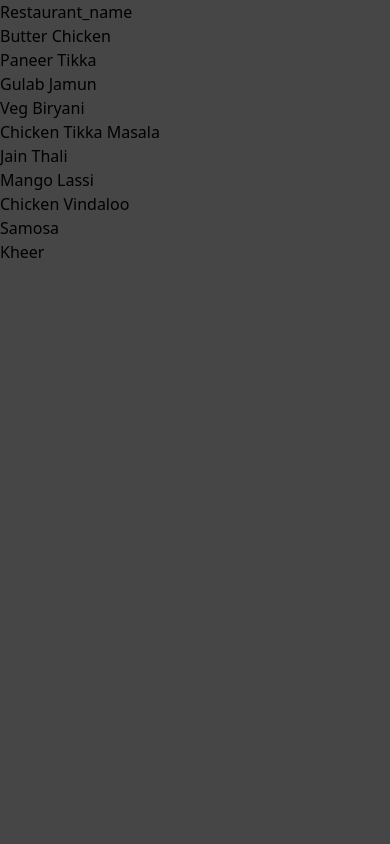
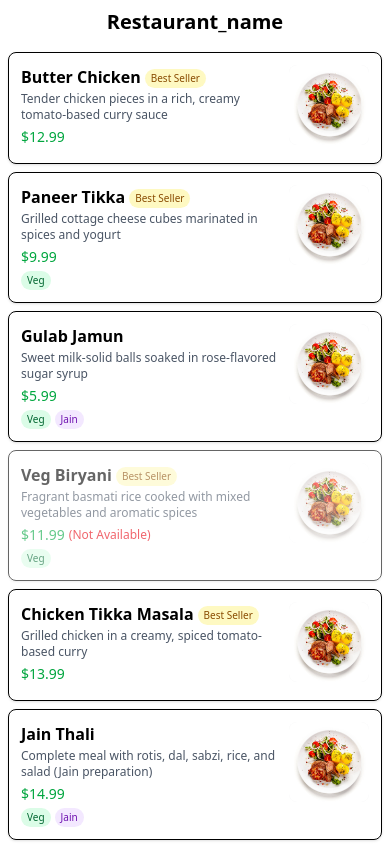
Before and after one commit to Saaaaaad3/Plattera, a Next.js app in the folder plattera-ui/: page /restaurants/menu in a window 390 px wide. Shown: the top 844 px of the page. Built offline with nearby package versions, Linux system fonts and the light colour scheme.

Commit message:
Working Responsive Basic Menu Page

```diff
--- a/plattera-ui/src/app/globals.css
+++ b/plattera-ui/src/app/globals.css
@@ -1,7 +1,6 @@
 @import "tailwindcss";
 
 body {
-  background-color: rgb(70, 70, 70);
   color: rgb(var(--forground-rgb));
   padding: 1 rem;
 }
--- a/plattera-ui/src/app/restaurants/menu/page.tsx
+++ b/plattera-ui/src/app/restaurants/menu/page.tsx
@@ -1,6 +1,7 @@
-import React from "react";
+import React, { memo, Suspense } from "react";
+import Image from "next/image";
 
-const Menu = async () => {
+// Move to types/menu.ts in a real application
 interface MenuItem {
   itemId: number;
   itemName: string;
@@ -15,7 +16,119 @@ const Menu = async () => {
   itemBestSeller: boolean;
   itemIsVeg: boolean;
   itemIsJain: boolean;
+  itemImage?: string; // Optional image URL
 }
+
+// Loading skeleton for menu items
+const MenuItemSkeleton = () => (
+  <li className="flex justify-between items-start gap-2 sm:gap-3 md:gap-4 p-3 sm:p-4 border rounded-lg animate-pulse">
+    <div className="flex-1 min-w-0 space-y-2 sm:space-y-3">
+      <div className="h-5 sm:h-6 bg-gray-200 rounded w-3/4"></div>
+      <div className="space-y-1 sm:space-y-2">
+        <div className="h-3 sm:h-4 bg-gray-200 rounded"></div>
+        <div className="h-3 sm:h-4 bg-gray-200 rounded w-5/6"></div>
+      </div>
+      <div className="h-4 sm:h-5 bg-gray-200 rounded w-1/4"></div>
+    </div>
+    <div className="flex-shrink-0 w-[80px] h-[80px] sm:w-[100px] sm:h-[100px] md:w-[120px] md:h-[120px] bg-gray-200 rounded-lg"></div>
+  </li>
+);
+
+// Optimized image component with fallback
+const MenuItemImage = memo(
+  ({ name, imageUrl }: { name: string; imageUrl?: string }) => {
+    return (
+      <div className="flex-shrink-0 w-[80px] h-[80px] sm:w-[100px] sm:h-[100px] md:w-[120px] md:h-[120px] rounded-lg overflow-hidden relative bg-gray-100">
+        <Image
+          src={imageUrl || "/DummyDishImage.jpg"}
+          alt={name}
+          fill
+          sizes="(max-width: 640px) 80px, (max-width: 768px) 100px, 120px"
+          className="object-cover"
+          loading="lazy"
+          priority={false}
+        />
+      </div>
+    );
+  }
+);
+
+MenuItemImage.displayName = "MenuItemImage";
+
+// Memoized MenuItem component with error boundary
+const MenuItemCard = memo(({ item }: { item: MenuItem }) => {
+  const isAvailable = item.itemAvailable;
+
+  return (
+    <li
+      className={`flex justify-between items-start gap-2 sm:gap-3 md:gap-4 p-3 sm:p-4 border rounded-lg shadow-sm hover:shadow-md transition-shadow ${
+        !isAvailable ? "opacity-60" : ""
+      }`}
+    >
+      <div className="flex-1 min-w-0">
+        <div className="flex flex-wrap items-center gap-1 sm:gap-2">
+          <span
+            className="font-semibold text-base sm:text-lg block mb-0.5 sm:mb-1"
+            title={item.itemName}
+          >
+            {item.itemName}
+          </span>
+          {item.itemBestSeller && (
+            <span className="px-1.5 sm:px-2 py-0.5 text-[10px] sm:text-xs font-medium bg-yellow-100 text-yellow-800 rounded-full whitespace-nowrap">
+              Best Seller
+            </span>
+          )}
+        </div>
+        <p
+          className="text-gray-600 line-clamp-2 text-xs sm:text-sm mb-1 sm:mb-2"
+          title={item.itemDescription}
+        >
+          {item.itemDescription}
+        </p>
+        <div className="flex flex-wrap items-center gap-1 sm:gap-2">
+          <span className="font-medium text-green-600 text-sm sm:text-base block">
+            ${item.itemPrice}
+          </span>
+          {!isAvailable && (
+            <span className="text-xs sm:text-sm text-red-600">
+              (Not Available)
+            </span>
+          )}
+        </div>
+        <div className="flex flex-wrap gap-1 sm:gap-2 mt-1 sm:mt-2">
+          {item.itemIsVeg && (
+            <span className="px-1.5 sm:px-2 py-0.5 text-[10px] sm:text-xs font-medium bg-green-100 text-green-800 rounded-full whitespace-nowrap">
+              Veg
+            </span>
+          )}
+          {item.itemIsJain && (
+            <span className="px-1.5 sm:px-2 py-0.5 text-[10px] sm:text-xs font-medium bg-purple-100 text-purple-800 rounded-full whitespace-nowrap">
+              Jain
+            </span>
+          )}
+        </div>
+      </div>
+      <MenuItemImage name={item.itemName} imageUrl={item.itemImage} />
+    </li>
+  );
+});
+
+MenuItemCard.displayName = "MenuItemCard";
+
+// Menu list component with loading state
+const MenuList = memo(({ items }: { items: MenuItem[] }) => (
+  <ul className="grid gap-2 sm:gap-3 md:gap-4">
+    {items.map((item) => (
+      <Suspense key={item.itemId} fallback={<MenuItemSkeleton />}>
+        <MenuItemCard item={item} />
+      </Suspense>
+    ))}
+  </ul>
+));
+
+MenuList.displayName = "MenuList";
+
+const Menu = async () => {
   const menuItems: MenuItem[] = [
     {
       itemId: 1,
@@ -32,6 +145,7 @@ const Menu = async () => {
       itemBestSeller: true,
       itemIsVeg: false,
       itemIsJain: false,
+      itemImage: "/DummyDishImage.jpg",
     },
     {
       itemId: 2,
@@ -48,6 +162,7 @@ const Menu = async () => {
       itemBestSeller: true,
       itemIsVeg: true,
       itemIsJain: false,
+      itemImage: "/DummyDishImage.jpg",
     },
     {
       itemId: 3,
@@ -64,6 +179,7 @@ const Menu = async () => {
       itemBestSeller: false,
       itemIsVeg: true,
       itemIsJain: true,
+      itemImage: "/DummyDishImage.jpg",
     },
     {
       itemId: 4,
@@ -76,10 +192,11 @@ const Menu = async () => {
       itemSpicy: true,
       itemSweetLevel: 1,
       itemSpiceLevel: 3,
-      itemAvailable: true,
+      itemAvailable: false,
       itemBestSeller: true,
       itemIsVeg: true,
       itemIsJain: false,
+      itemImage: "/DummyDishImage.jpg",
     },
     {
       itemId: 5,
@@ -95,6 +212,7 @@ const Menu = async () => {
       itemBestSeller: true,
       itemIsVeg: false,
       itemIsJain: false,
+      itemImage: "/DummyDishImage.jpg",
     },
     {
       itemId: 6,
@@ -111,6 +229,7 @@ const Menu = async () => {
       itemBestSeller: false,
       itemIsVeg: true,
       itemIsJain: true,
+      itemImage: "/DummyDishImage.jpg",
     },
     {
       itemId: 7,
@@ -126,6 +245,7 @@ const Menu = async () => {
       itemBestSeller: false,
       itemIsVeg: true,
       itemIsJain: true,
+      itemImage: "/DummyDishImage.jpg",
     },
     {
       itemId: 8,
@@ -141,6 +261,7 @@ const Menu = async () => {
       itemBestSeller: false,
       itemIsVeg: false,
       itemIsJain: false,
+      itemImage: "/DummyDishImage.jpg",
     },
     {
       itemId: 9,
@@ -156,6 +277,7 @@ const Menu = async () => {
       itemBestSeller: true,
       itemIsVeg: true,
       itemIsJain: false,
+      itemImage: "/DummyDishImage.jpg",
     },
     {
       itemId: 10,
@@ -172,19 +294,28 @@ const Menu = async () => {
       itemBestSeller: false,
       itemIsVeg: true,
       itemIsJain: true,
+      itemImage: "/DummyDishImage.jpg",
     },
   ];
   // const res = await fetch("http://localhost:3001/menu-items/0");
   // const menuItems: MenuItem = await res.json();
   return (
-    <>
-      <h1>Restaurant_name</h1>
-      <ul>
-        {menuItems.map((item) => (
-          <li key={item.itemId}>{item.itemName}</li>
+    <div className="grid w-full min-h-screen p-2 sm:p-3 md:p-4">
+      <header className="w-full text-center mb-4 sm:mb-5 md:mb-6">
+        <h1 className="text-xl sm:text-2xl font-bold">Restaurant_name</h1>
+      </header>
+      <Suspense
+        fallback={
+          <div className="space-y-2 sm:space-y-3 md:space-y-4">
+            {[...Array(3)].map((_, i) => (
+              <MenuItemSkeleton key={i} />
             ))}
-      </ul>
-    </>
+          </div>
+        }
+      >
+        <MenuList items={menuItems} />
+      </Suspense>
+    </div>
   );
 };
 
```
Also changed, not shown: plattera-ui/public/DummyDishImage.jpg (added). Lines whose indentation alone changed are shown as unchanged.
